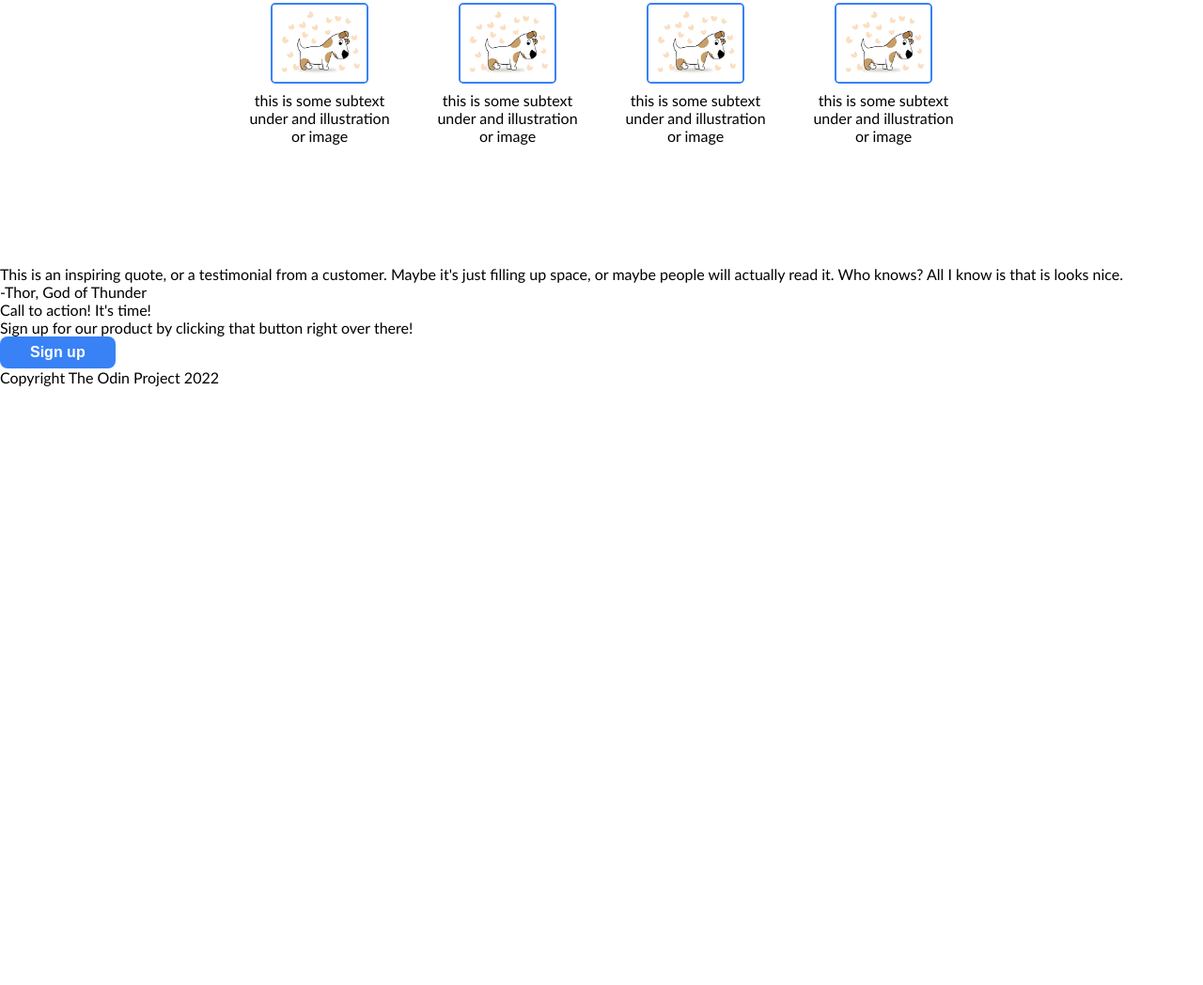
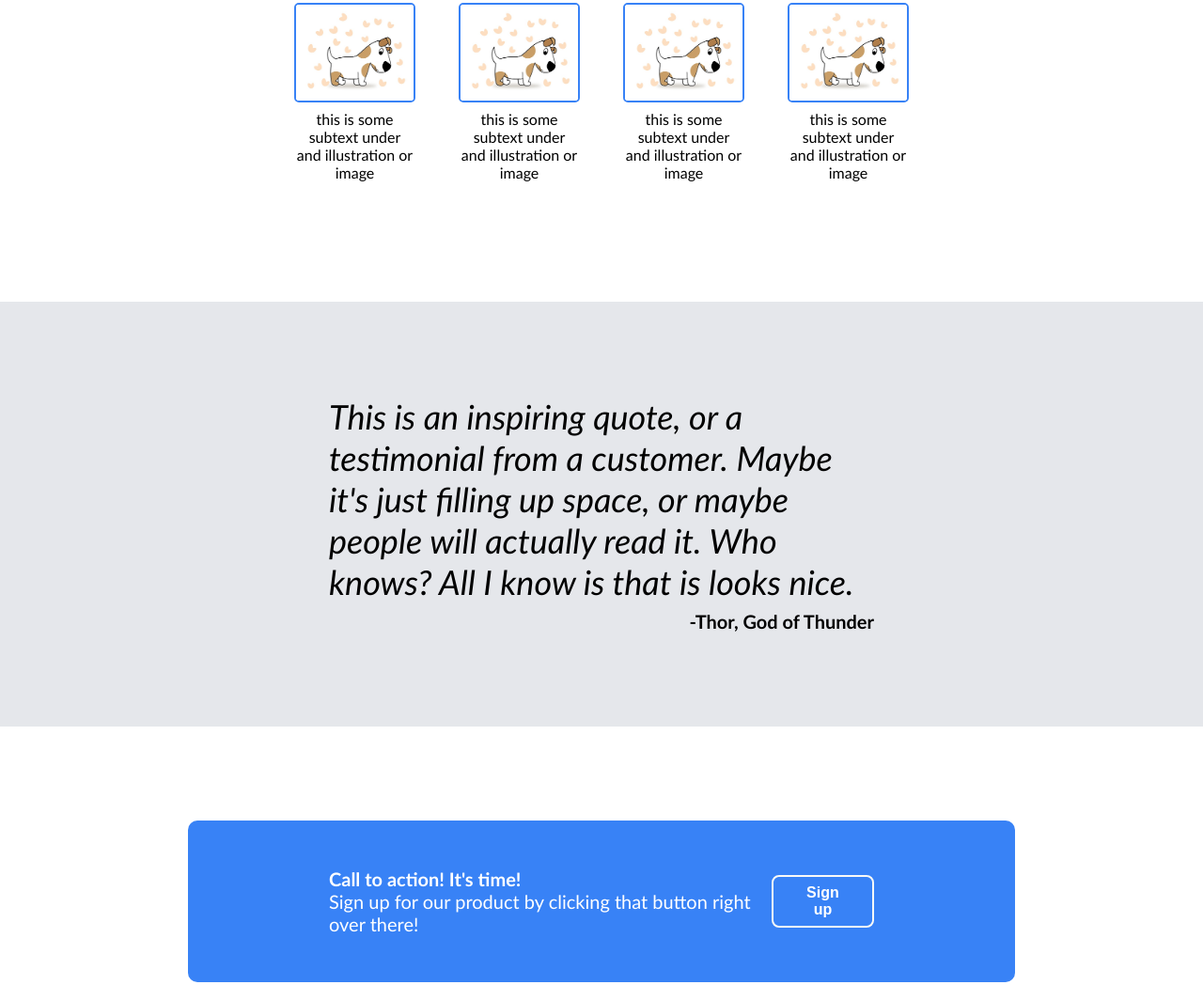
Before and after one commit to sam-g12/odin-landing-page, a plain HTML site: page index.html in a window 1280 px wide. Shown: the part 667-1715 px from the top of the page at 94% size. Before the commit the page ends 1078 px from the top, so only its background shows below. Drawn offline with Linux system fonts and the light colour scheme.

Commit message:
updated index.html and style.css

```diff
--- a/index.html
+++ b/index.html
@@ -57,9 +57,13 @@
     </div>
     <div class="cta-section">
         <div class="cta">
-            <div>Call to action! It's time!</div>
-            <div>Sign up for our product by clicking that button right over there!</div>
-            <button>Sign up</button>
+            <div class="cta-text">
+                <div class="cta-bold">Call to action! It's time!</div>
+                <div>Sign up for our product by clicking that button right over there!</div>
+            </div>
+            <div class="cta-button">
+                <button>Sign up</button>
+            </div>
         </div>
     </div>
     <div class="footer">
--- a/style.css
+++ b/style.css
@@ -97,7 +97,7 @@ button {
 }
 
 .info {
-    max-width: 150px;
+    max-width: 125px;
     margin-bottom: 128px;
     display: flex;
     flex-direction: column;
@@ -107,7 +107,53 @@ button {
 }
 
 .info img {
-    max-width: 100px;
+    max-width: 125px;
     border: 2px #3882F6 solid;
     border-radius: 5px;
 }
+
+.quote-section {
+    background-color: #E5E7EB;
+    display: flex;
+    flex-direction: column;
+    align-items: center;
+    padding: 100px 350px;
+    gap: 8px;
+}
+
+.quote {
+    font-size: 36px;
+    font-weight: 100;
+    font-style: italic;
+
+}
+
+.quotee {
+    font-size: 20px;
+    font-weight: bold;
+    align-self: flex-end;
+}
+
+.cta-section {
+    padding: 100px 200px;
+}
+
+.cta {
+    display: flex;
+    justify-content: space-between;
+    align-items: center;
+    background: #3882F6;
+    color: white;
+    font-size: 20px;
+    padding: 50px 150px;
+    border-radius: 10px;
+}
+
+.cta-bold {
+    font-weight: bold;
+}
+
+.cta-button {
+    border: 2px #F9FAF8 solid;
+    border-radius: 8px;
+}
```
